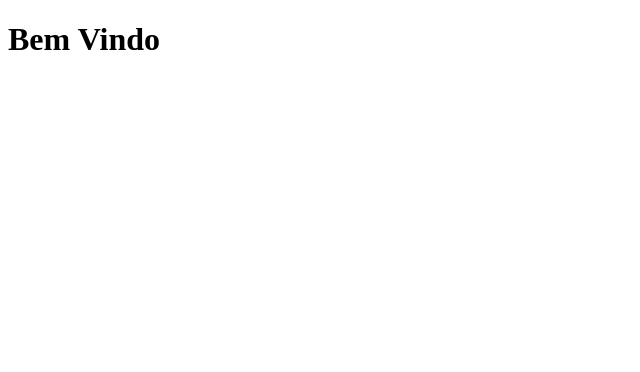
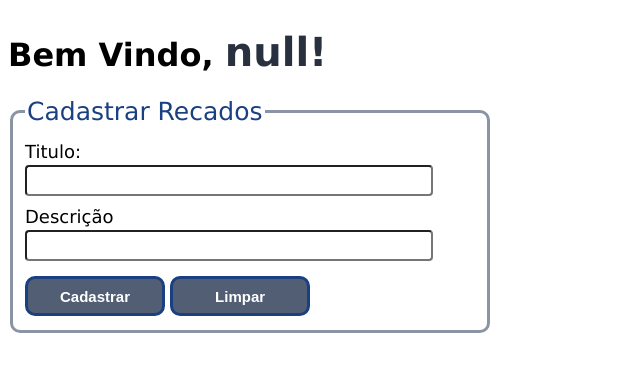
Before and after one commit to Leokrindges/API_lista_de_recados, a website: page home.html in a window 1280 px wide. Shown: the whole page, without its empty margins (0-640 px from the left). Drawn offline with Linux system fonts and the light colour scheme.

Commit message:
add: area de login e pagina home

```diff
--- a/home.html
+++ b/home.html
@@ -1,11 +1,30 @@
 <!DOCTYPE html>
-<html lang="en">
+<html lang="pt-br">
+
 <head>
     <meta charset="UTF-8">
     <meta name="viewport" content="width=device-width, initial-scale=1.0">
-    <title>Document</title>
+    <title>Home</title>
+    <link rel="stylesheet" href="style/home.css">
 </head>
+
 <body>
-    <h1>Bem Vindo</h1>
+    <h1>Bem Vindo, <span id="bem_vindo"></span></h1>
+    <form id="formCadastroRecados">
+        <div class="divLogin">
+            <fieldset>
+                <legend>Cadastrar Recados</legend>
+                <label for="titulo">Titulo:</label>
+                <input type="text" name="titulo" id="titulo">
+                <label for="descricao">Descrição</label>
+                <input type="text" name="descricao" id="descricao">
+                <button type="submit">Cadastrar</button>
+                <button type="reset">Limpar</button>
+            </fieldset>
+        </div>
+    </form>
+
+    <script src="src/home.js"></script>
 </body>
+
 </html>
--- /dev/null
+++ b/src/home.js
@@ -0,0 +1,15 @@
+const nomeNoBemVindo = document.getElementById("bem_vindo")
+nomeNoBemVindo.setAttribute('style', 'color: #293140; font-size: 40px')
+colocaNomeNoBemVindo()
+
+const instance = axios.create({
+    baseURL: 'http://localhost:8080',
+});
+
+
+
+async function colocaNomeNoBemVindo() {
+   const pegaNome =  localStorage.getItem("nome")
+   console.log(pegaNome);
+   nomeNoBemVindo.innerHTML = pegaNome + "!"
+}
--- /dev/null
+++ b/style/home.css
@@ -0,0 +1,44 @@
+body {
+    position: absolute;
+    width: 100vw;
+    height: 100vh;
+    font-family: 'Lucida Sans', 'Lucida Sans Regular', 'Lucida Grande', 'Lucida Sans Unicode', Geneva, Verdana, sans-serif;
+}
+
+legend {
+    font-size: 25px;
+    color: #1A4082;
+}
+
+fieldset {
+    width: 450px;
+    height: 215px;
+    border-radius: 10px;
+    border: 3px solid #8B94A4;
+}
+
+label {
+    margin-top: 10px;
+    display: block;
+    font-size: 18px;
+}
+
+input {
+    margin-top: 3px;
+    width: 400px;
+    height: 25px;
+    display: block;
+    border-radius: 4px;
+}
+
+button {
+    margin-top: 15px;
+    background-color: #515E74;
+    border: 3px solid #1A4082;
+    font-weight: bold;
+    color: white;
+    width: 140px;
+    height: 40px;
+    font-size: 15px;
+    border-radius: 10px;
+}
```
Also changed, not shown: src/index.js (+10 -2 lines), src/script.js (+13 -2 lines).
